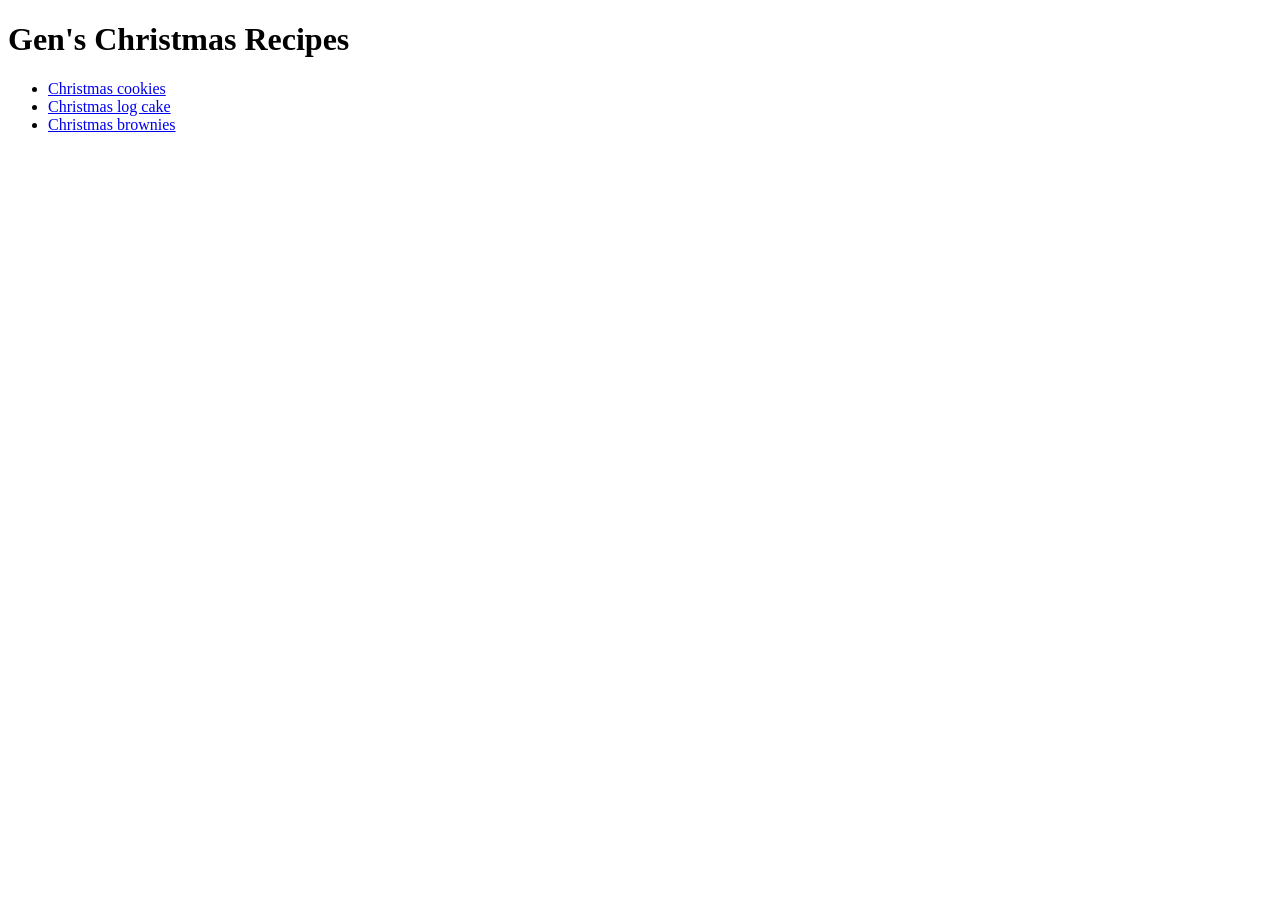
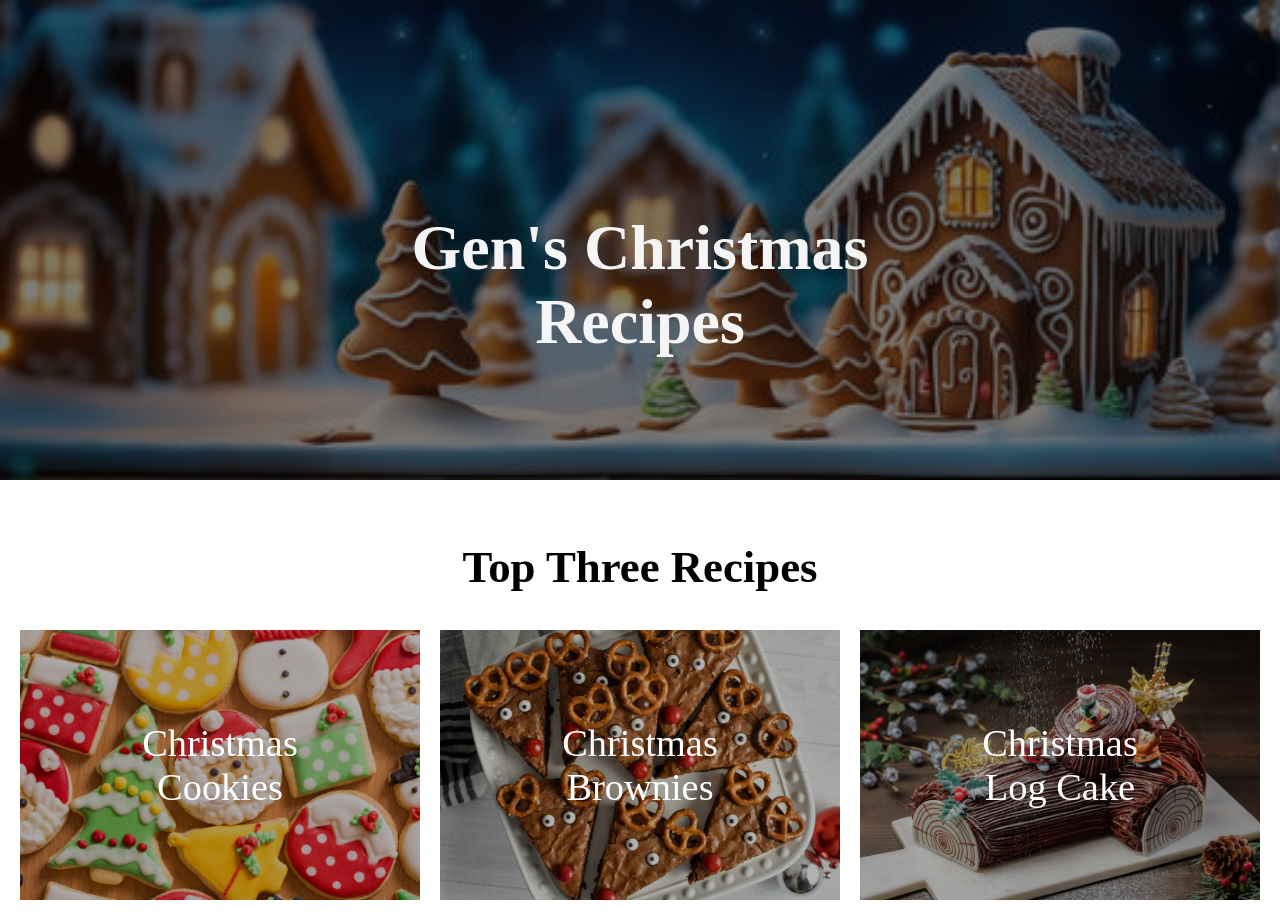
Before and after one commit to Genevieveleong/odin-project, a plain HTML site: page gen-recipes/index.html in a window 1280 px wide. Before the commit the page ends 800 px from the top, so only its background shows below. Drawn offline with Linux system fonts and the light colour scheme.

Commit message:
Add Gen Recipes

```diff
--- a/gen-recipes/index.html
+++ b/gen-recipes/index.html
@@ -4,10 +4,58 @@
     <meta charset="UTF-8" />
     <meta name="viewport" content="width=device-width, initial-scale=1.0" />
     <title>Gen's recipes</title>
+    <link rel="stylesheet" href="styles.css" />
   </head>
   <body>
-    <h1>Gen's Christmas Recipes</h1>
-    <ul>
+    <div class="header">
+      <img
+        src="./images/christmas-banner.jpeg"
+        alt="image of christmas banner"
+        style="width: 100%"
+      />
+
+      <h1>Gen's Christmas Recipes</h1>
+    </div>
+
+    <div class="content">
+      <h2 class="top-three">Top Three Recipes</h2>
+      <div class="image-grid">
+        <a href="./recipes/christmas-cookies.html" target="_blank">
+          <div class="image-container">
+            <img
+              class="homepage-image"
+              src="./images/christmas-cookies.jpeg"
+              alt="image of christmas cookies"
+            />
+            <div class="link">Christmas Cookies</div>
+          </div>
+        </a>
+
+        <a href="./recipes/christmas-brownies.html" target="_blank">
+          <div class="image-container">
+            <img
+              class="homepage-image"
+              src="./images/christmas-brownies.jpeg"
+              alt="image of christmas brownies"
+            />
+            <div class="link">Christmas Brownies</div>
+          </div>
+        </a>
+
+        <a href="./recipes/christmas-logcake.html" target="_blank">
+          <div class="image-container">
+            <img
+              class="homepage-image"
+              src="./images/christmas-logcake.jpeg"
+              alt="image of christmas log cake"
+            />
+            <div class="link">Christmas Log Cake</div>
+          </div>
+        </a>
+      </div>
+    </div>
+
+    <!-- <ul>
       <li>
         <a href="./recipes/christmas-cookies.html" target="_blank"
           >Christmas cookies</a
@@ -23,6 +71,6 @@
           >Christmas brownies</a
         >
       </li>
-    </ul>
+    </ul> -->
   </body>
 </html>
--- /dev/null
+++ b/gen-recipes/styles.css
@@ -0,0 +1,67 @@
+body {
+  margin: 0;
+}
+
+.header {
+  position: relative;
+  text-align: center;
+}
+
+.header img {
+  filter: brightness(50%);
+}
+
+.header h1 {
+  position: absolute;
+  top: 50%;
+  left: 50%;
+  transform: translate(-50%, -50%);
+  color: whitesmoke;
+  font-size: 5vw;
+}
+
+.content {
+  padding: 20px;
+  width: 100vw;
+  box-sizing: border-box;
+}
+.top-three {
+  text-align: center;
+  font-size: 3.5vw;
+}
+.image-grid {
+  display: flex;
+  justify-content: space-around;
+  gap: 20px;
+  flex-wrap: wrap;
+}
+
+.image-grid a {
+  width: 400px;
+}
+
+.image-grid a img {
+  object-fit: cover;
+  width: 100%;
+  height: 100%;
+  filter: brightness(70%);
+}
+
+.image-container {
+  position: relative;
+  text-align: center;
+  width: 100%;
+  height: 100%;
+}
+.link {
+  position: absolute;
+  top: 50%;
+  left: 50%;
+  transform: translate(-50%, -50%);
+  color: white;
+  font-size: 3vw;
+}
+
+.image-grid a:hover {
+  transform: scale(1.05);
+}
```
Also changed, not shown: gen-recipes/recipes/christmas-brownies.html (+27 -21 lines), gen-recipes/recipes/christmas-cookies.html (+17 -11 lines), gen-recipes/recipes/christmas-log-cake.html (deleted, +0 -86 lines), gen-recipes/recipes/christmas-logcake.html (added, +92 -0 lines), gen-recipes/images/christmas-banner.jpeg (added), gen-recipes/images/christmas-logcake.jpeg (renamed from gen-recipes/images/christmas_chocolate_log_cake.jpeg).
